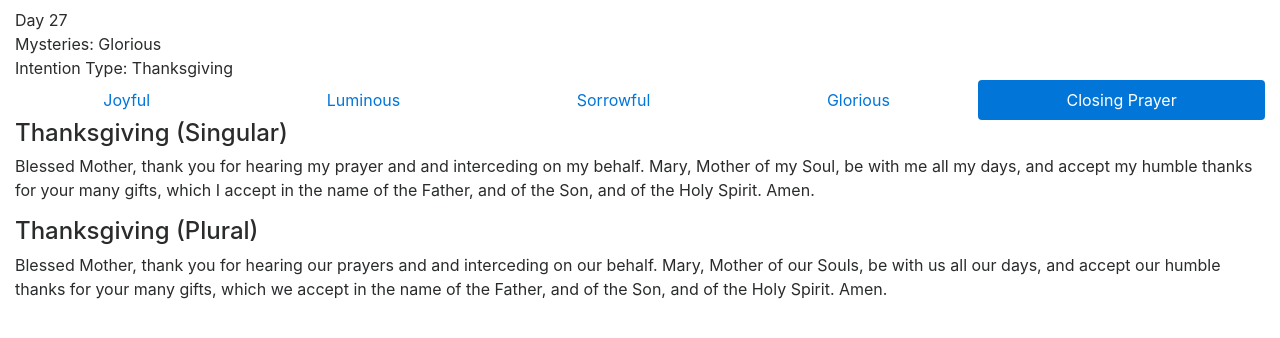
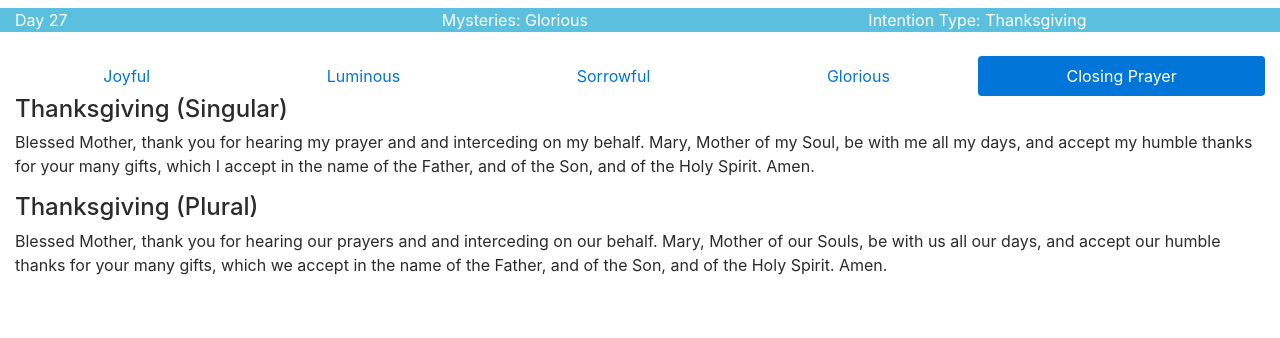
Before and after one commit to edbrannin/mercy, a Jekyll site: the page built from index.html, in a window 1280 px wide. Shown: the top 338 px of the page. Built offline with Jekyll 4.4.1, drawn with Linux system fonts in a browser that asks for light colours; nearby versions of some CDN libraries.

Commit message:
Got the end-of-mystery nav working

```diff
--- a/index.html
+++ b/index.html
@@ -5,15 +5,22 @@
 mysteries = {{ site.data.mysteries | jsonify }};
 </script>
 
-<div id="day-number"></div>
-<div id="mysteries"></div>
-<div id="intention-type"></div>
+<div class="row align-self-center">
+  <div id="day-number" class="col bg-info text-white"></div>
+  <div id="mysteries" class="col bg-info text-white"></div>
+  <div id="intention-type" class="col bg-info text-white"></div>
+</div>
+
+
+<div>
+&nbsp;
+</div>
 
 <ol id="toc" class="nav nav-pills nav-fill">
   {% for item in site.data.mysteries %}
   <li class="nav-item"><a class="nav-link" href="#{{item[0]}}" data-toggle="pill">{{ item[0] }}</a></li>
   {% endfor %}
-  <li class="nav-item"><a class="nav-link active" href="#closing-prayer" data-toggle="pill">Closing Prayer</a></li>
+  <li class="nav-item"><a class="nav-link active to-closing-prayer" href="#closing-prayer" data-toggle="pill">Closing Prayer</a></li>
 </ol>
 
 <div class="tab-content" role="tabpanel">
@@ -31,7 +38,9 @@
     </li>
     {% endfor %}
   </ol>
-  <div><a href="#closing">To Closing Prayer</a></div>
+  <div class="row justify-content-center">
+    <a href="#closing-prayer" class="btn btn-primary to-closing-prayer" data-toggle="pill">To Closing Prayer</a>
+  </div>
 </div>
 {% endfor %}
 
```
